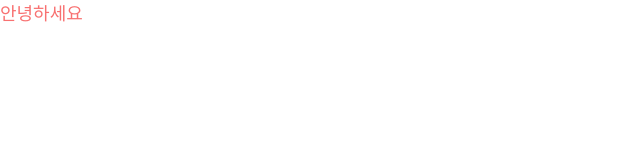
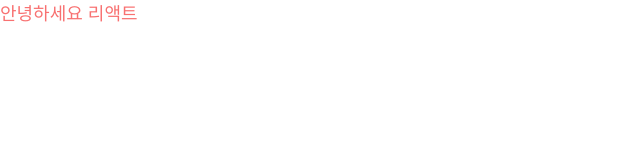
Before and after one commit to 1022gusl/WebPro, a JavaScript app: page / in a window 1280 px wide. Shown: the top 160 px of the page, without its empty margins (0-640 px from the left). Built offline with nearby package versions, Linux system fonts and the light colour scheme; the HTML template or start-up script is replaced by a standard one.

Commit message:
feat: app파일 변경

```diff
--- a/src/App.js
+++ b/src/App.js
@@ -1,5 +1,5 @@
 function App() {
-  return <div className="text-lg text-red-400">안녕하세요</div>;
+  return <div className="text-lg text-red-400">안녕하세요 리액트</div>;
 }
 
 export default App;
```
